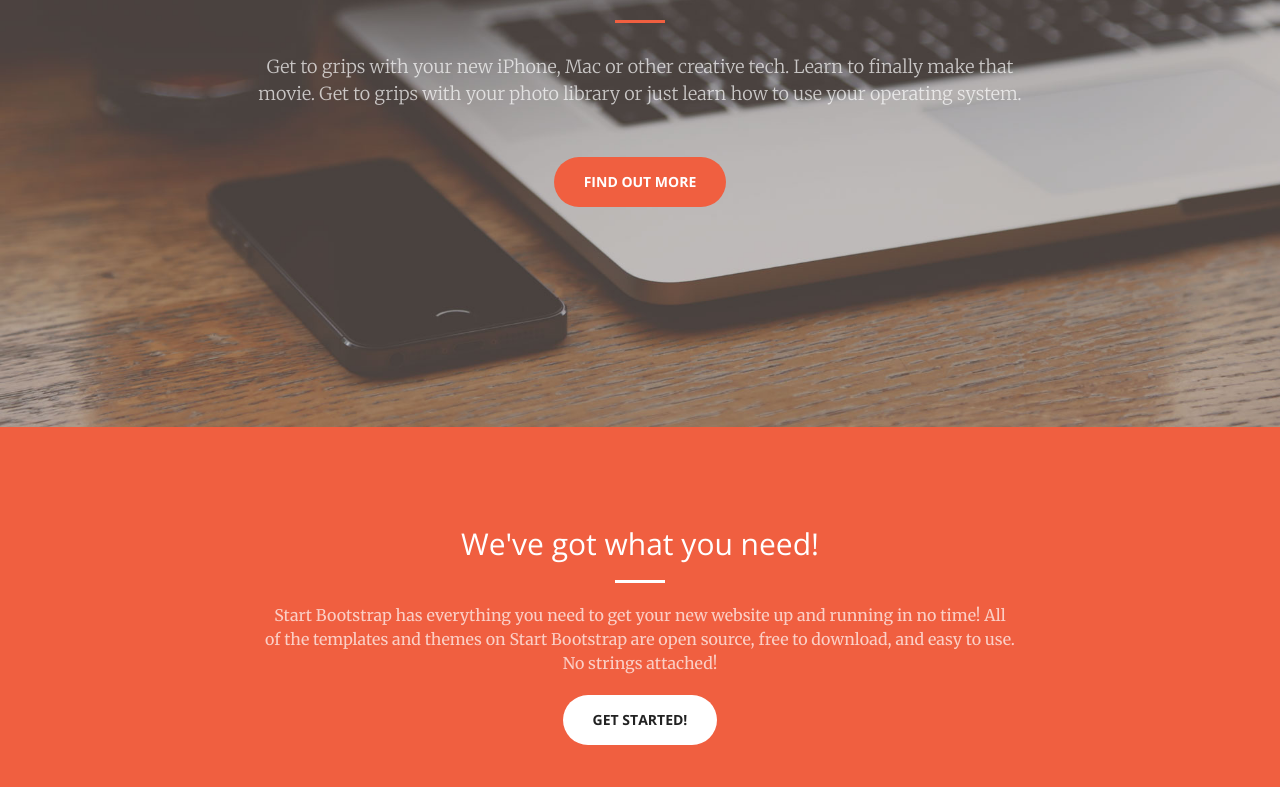
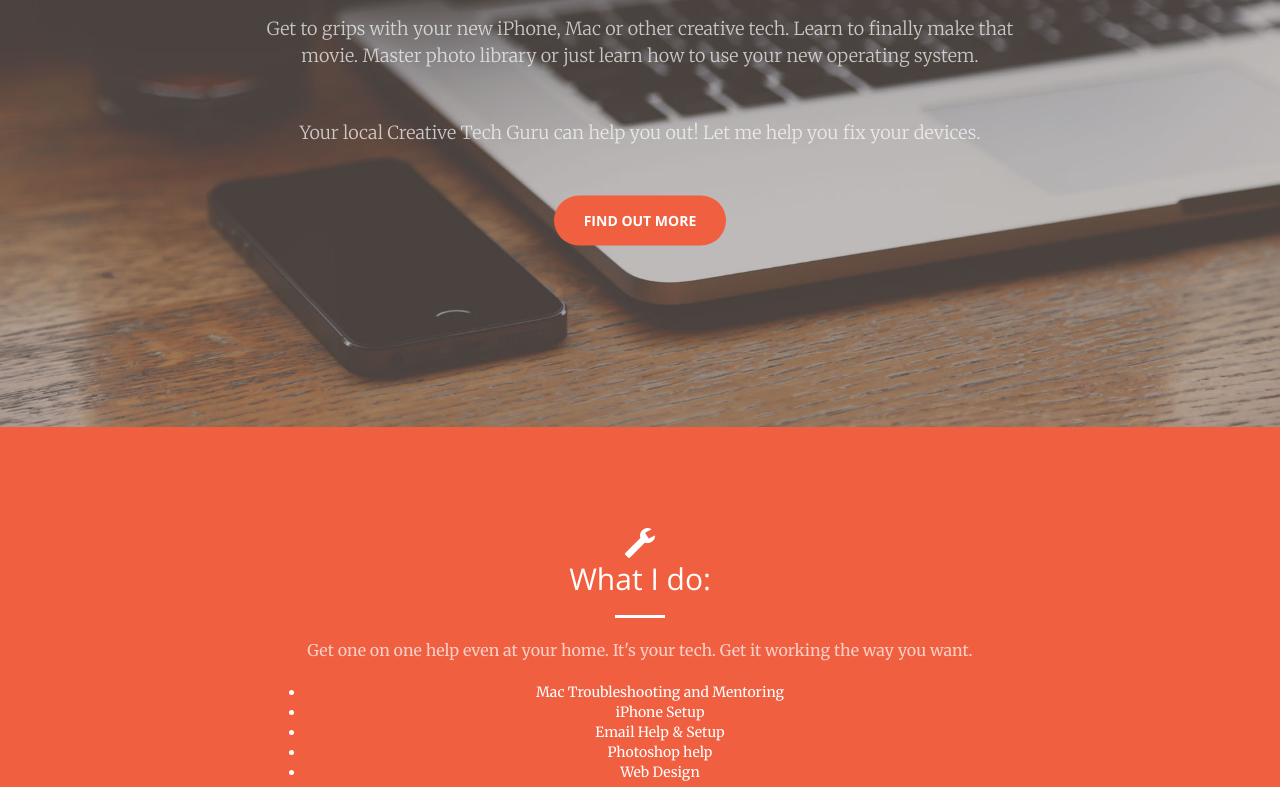
Before and after one commit to alne1147/bootstrap_creative, a plain HTML site: page index.html in a window 1280 px wide. Shown: the part 373-1160 px from the top of the page. Drawn offline with nearby package versions, Linux system fonts and the light colour scheme.

Commit message:
updating text.

```diff
--- a/index.html
+++ b/index.html
@@ -9,7 +9,7 @@
     <meta name="description" content="">
     <meta name="author" content="">
 
-    <title>Creative - Start Bootstrap Theme</title>
+    <title>Your personal trainer. On all things tech!</title>
 
 
 
@@ -82,7 +82,8 @@
             <div class="header-content-inner">
                 <h1>Get the help you need, for the tech you love.</h1>
                 <hr>
-                <p>Get to grips with your new iPhone, Mac or other creative tech. Learn to finally make that movie. Get to grips with your photo library or just learn how to use your operating system.</p>
+                <p>Get to grips with your new iPhone, Mac or other creative tech. Learn to finally make that movie. Master photo library or just learn how to use your new operating system.</p>
+                <p>Your local Creative Tech Guru can help you out! Let me help you fix your devices.</p>
                 <a href="#about" class="btn btn-primary btn-xl page-scroll">Find Out More</a>
             </div>
         </div>
@@ -92,9 +93,19 @@
         <div class="container">
             <div class="row">
                 <div class="col-lg-8 col-lg-offset-2 text-center">
-                    <h2 class="section-heading">We've got what you need!</h2>
+	                <span class="glyphicon glyphicon-wrench" style="font-size:30px;"> </span>
+                    <h2 class="section-heading">What I do:</h2>
+
                     <hr class="light">
-                    <p class="text-faded">Start Bootstrap has everything you need to get your new website up and running in no time! All of the templates and themes on Start Bootstrap are open source, free to download, and easy to use. No strings attached!</p>
+                    <p class="text-faded">Get one on one help even at your home. It's your tech. Get it working the way you want.  </p>
+
+                    <ul>
+	                    <li>Mac Troubleshooting and Mentoring</li>
+	                    <li>iPhone Setup</li>
+	                    <li>Email Help & Setup</li>
+	                    <li>Photoshop help</li>
+	                    <li>Web Design</li>
+	                    </ul>
                     <a href="#" class="btn btn-default btn-xl">Get Started!</a>
                 </div>
             </div>
@@ -116,7 +127,7 @@
                     <div class="service-box">
                         <i class="fa fa-4x fa-mobile wow bounceIn text-primary"></i>
                         <h3>Phones</h3>
-                        <p class="text-muted">Our templates are updated regularly so they don't break.</p>
+                        <p class="text-muted">Sync your contacts, back up all your photos without effort or learn to video chat with your family. Maybe you just want that one lesson that teaches you how to use the power of your new device.</p>
                     </div>
                 </div>
                 <div class="col-lg-3 col-md-6 text-center">
```
